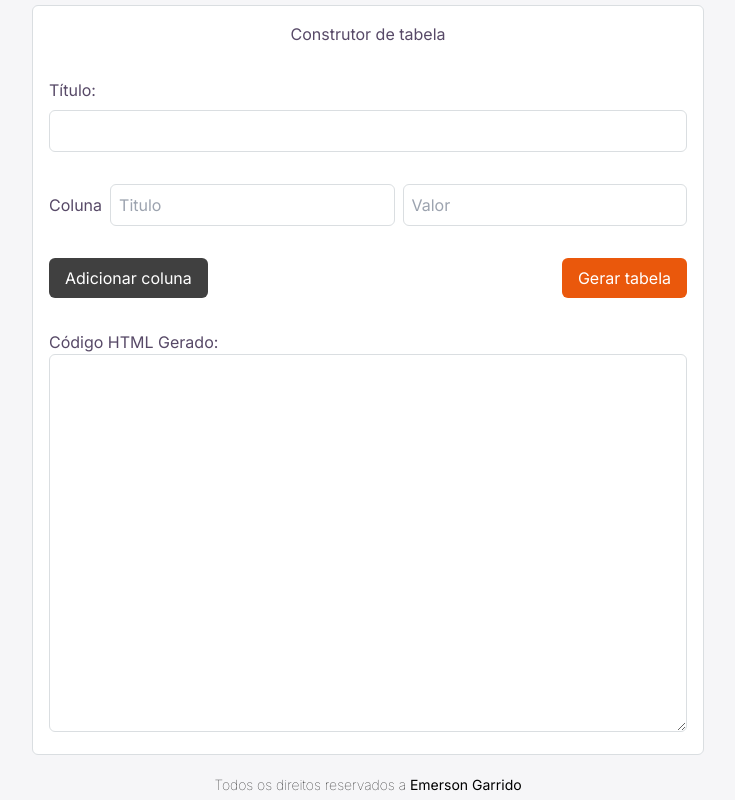
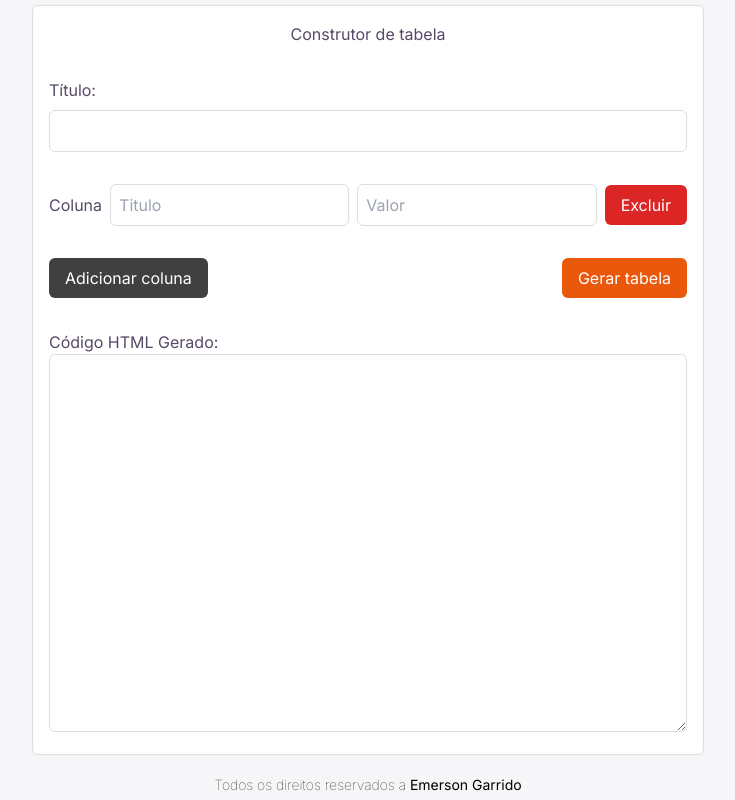
Before and after one commit to EmersonGarrido/generetor-table, a Next.js app: page / in a window 1280 px wide. Shown: the whole page, without its empty margins (272-1007 px from the left). Built offline with nearby package versions, Linux system fonts and the light colour scheme.

Commit message:
add context by search

```diff
--- a/src/app/page.tsx
+++ b/src/app/page.tsx
@@ -63,6 +63,12 @@ export default function Home() {
     setColunas([...colunas, { label: "", value: "" }]);
   }
 
+  function removerColuna(index: number) {
+    const newColunas = [...colunas];
+    newColunas.splice(index, 1);
+    setColunas(newColunas);
+  }
+
   return (
     <main className="w-full flex flex-col items-center justify-center bg-[#f6f6f8] min-h-screen">
       <div className="border-[0.1rem] border-[#dadee1] rounded-md bg-white w-full max-w-2xl">
@@ -104,6 +110,13 @@ export default function Home() {
                 value={coluna.value}
                 onChange={(event) => handleValueChange(event, index)}
               />
+
+              <button
+                className="bg-red-600 hover:bg-red-900 text-white rounded-md px-4 py-2"
+                onClick={() => removerColuna(index)}
+              >
+                Excluir
+              </button>
             </div>
           ))}
         </div>
```
